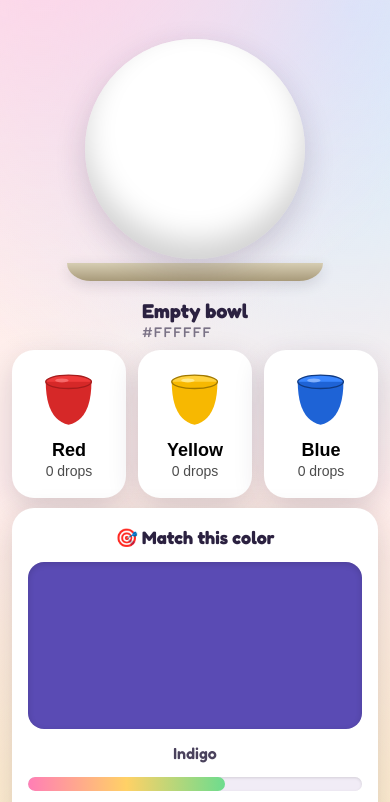
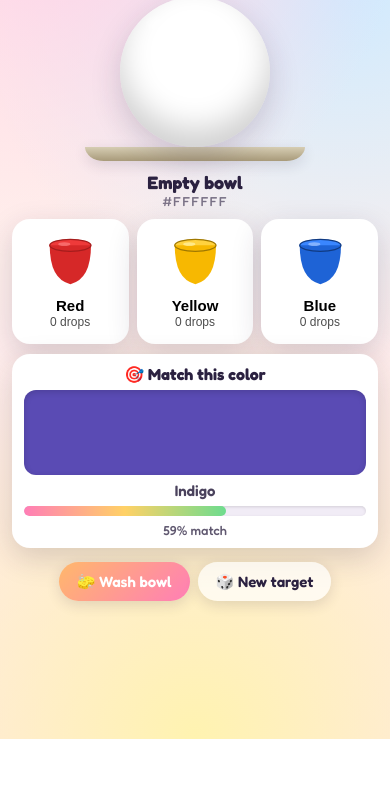
Before and after one commit to asihubr/tools, a plain HTML site: page color-mixer/index.html in a window 390 px wide. Shown: the part 105-907 px from the top of the page. After the commit the page ends 844 px from the top, so only its background shows below. Drawn offline with Linux system fonts and the light colour scheme.

Commit message:
Compact color mixer for mobile (#3)
* Compact color mixer layout for mobile

Tighter spacing, smaller bowl/pots/panel, slimmer target swatch and
match meter, shorter button padding, and a hidden footer on small
screens so the whole game fits a typical phone viewport.

* Document branch-deletion convention after merge

---------

Co-authored-by: Claude <noreply@anthropic.com>

```diff
--- a/color-mixer/index.html
+++ b/color-mixer/index.html
@@ -30,10 +30,10 @@
   }
   header {
     text-align: center;
-    padding: 28px 16px 8px;
+    padding: 18px 16px 4px;
   }
   h1 {
-    font-size: clamp(28px, 5vw, 44px);
+    font-size: clamp(22px, 5vw, 44px);
     margin: 0;
     letter-spacing: 0.5px;
     text-shadow: 0 2px 0 #fff;
@@ -60,7 +60,7 @@
   main {
     max-width: 980px;
     margin: 0 auto;
-    padding: 16px clamp(12px, 3vw, 28px) 40px;
+    padding: 12px clamp(10px, 3vw, 28px) 24px;
   }
 
   .stage {
@@ -68,17 +68,21 @@
     grid-template-columns: 1fr 1.2fr 1fr;
     gap: clamp(10px, 2.5vw, 24px);
     align-items: end;
-    margin-top: 18px;
+    margin-top: 14px;
   }
   @media (max-width: 720px) {
-    .stage { grid-template-columns: 1fr; }
+    .stage {
+      grid-template-columns: 1fr;
+      gap: 10px;
+      margin-top: 6px;
+    }
     .pots { order: 2; }
     .bowl-wrap { order: 1; }
     .panel { order: 3; }
     .pots {
       display: grid !important;
       grid-template-columns: repeat(3, 1fr) !important;
-      gap: 12px !important;
+      gap: 8px !important;
     }
     .pot { width: auto !important; }
   }
@@ -93,8 +97,8 @@
     width: 100%;
     max-width: 180px;
     background: white;
-    border-radius: 22px;
-    padding: 14px 12px 16px;
+    border-radius: 18px;
+    padding: 10px 8px 12px;
     box-shadow: var(--shadow);
     text-align: center;
     cursor: pointer;
@@ -105,26 +109,26 @@
   .pot:hover { transform: translateY(-3px); }
   .pot:active { transform: translateY(1px) scale(0.98); }
   .pot:focus-visible { outline: none; border-color: #ffb86b; }
-  .pot svg { width: 80%; height: auto; display: block; margin: 0 auto; }
+  .pot svg { width: 64%; height: auto; display: block; margin: 0 auto; max-height: 80px; }
   .pot .label {
-    font-size: 18px;
+    font-size: 15px;
     font-weight: 700;
-    margin-top: 6px;
+    margin-top: 4px;
   }
   .pot .count {
-    font-size: 14px;
+    font-size: 12px;
     opacity: 0.7;
-    margin-top: 2px;
+    margin-top: 1px;
   }
 
   .bowl-wrap {
     display: flex;
     flex-direction: column;
     align-items: center;
-    gap: 14px;
+    gap: 8px;
   }
   .bowl {
-    width: clamp(220px, 38vw, 320px);
+    width: clamp(150px, 38vw, 320px);
     aspect-ratio: 1 / 1;
     border-radius: 50%;
     background: #ffffff;
@@ -147,60 +151,65 @@
     pointer-events: none;
   }
   .bowl-base {
-    width: 70%;
-    height: 18px;
-    margin-top: -10px;
+    width: 60%;
+    height: 14px;
+    margin-top: -8px;
     background: linear-gradient(180deg, #d6cdb3, #a89a7a);
     border-radius: 0 0 24px 24px / 0 0 18px 18px;
     box-shadow: var(--shadow-sm);
   }
   .color-name {
-    font-size: clamp(20px, 3.4vw, 28px);
+    font-size: clamp(18px, 3.4vw, 28px);
     font-weight: 700;
     text-align: center;
-    margin-top: 4px;
+    margin-top: 2px;
     min-height: 1.2em;
     transition: color 0.3s ease;
   }
   .hex {
     font-family: "Fredoka", monospace;
-    font-size: 14px;
+    font-size: 13px;
     opacity: 0.6;
     letter-spacing: 1px;
+    text-align: center;
   }
 
   .panel {
     background: white;
-    border-radius: 22px;
-    padding: 18px 16px;
+    border-radius: 18px;
+    padding: 12px 14px;
     box-shadow: var(--shadow);
     display: flex;
     flex-direction: column;
-    gap: 14px;
+    gap: 8px;
   }
   .panel h2 {
     margin: 0;
-    font-size: 18px;
+    font-size: 16px;
     font-weight: 700;
     text-align: center;
   }
   .target-swatch {
     width: 100%;
     aspect-ratio: 2 / 1;
-    border-radius: 16px;
+    border-radius: 14px;
     background: #eee;
     box-shadow: inset 0 2px 6px rgba(0,0,0,0.15);
     transition: background 0.3s ease;
   }
+  @media (max-width: 720px) {
+    .target-swatch { aspect-ratio: 4 / 1; border-radius: 12px; }
+    .panel { padding: 10px 12px; gap: 6px; }
+  }
   .target-name {
     text-align: center;
     font-weight: 600;
-    font-size: 16px;
+    font-size: 15px;
     opacity: 0.85;
   }
   .match-meter {
     width: 100%;
-    height: 14px;
+    height: 10px;
     background: #f1ecf6;
     border-radius: 999px;
     overflow: hidden;
@@ -215,22 +224,22 @@
   }
   .match-text {
     text-align: center;
-    font-size: 14px;
+    font-size: 13px;
     opacity: 0.75;
   }
 
   .controls {
     display: flex;
-    gap: 10px;
+    gap: 8px;
     justify-content: center;
-    margin-top: 22px;
+    margin-top: 14px;
     flex-wrap: wrap;
   }
   button.btn {
     font-family: inherit;
-    font-size: 16px;
+    font-size: 15px;
     font-weight: 600;
-    padding: 12px 22px;
+    padding: 10px 18px;
     border-radius: 999px;
     border: none;
     cursor: pointer;
@@ -282,9 +291,13 @@
 
   footer {
     text-align: center;
-    padding: 20px;
-    font-size: 13px;
+    padding: 14px 16px 20px;
+    font-size: 12px;
     opacity: 0.55;
+  }
+  @media (max-width: 720px) {
+    p.subtitle { font-size: 13px; margin-top: 4px; }
+    footer { display: none; }
   }
 </style>
 </head>
```
Also changed, not shown: 1 other file.
